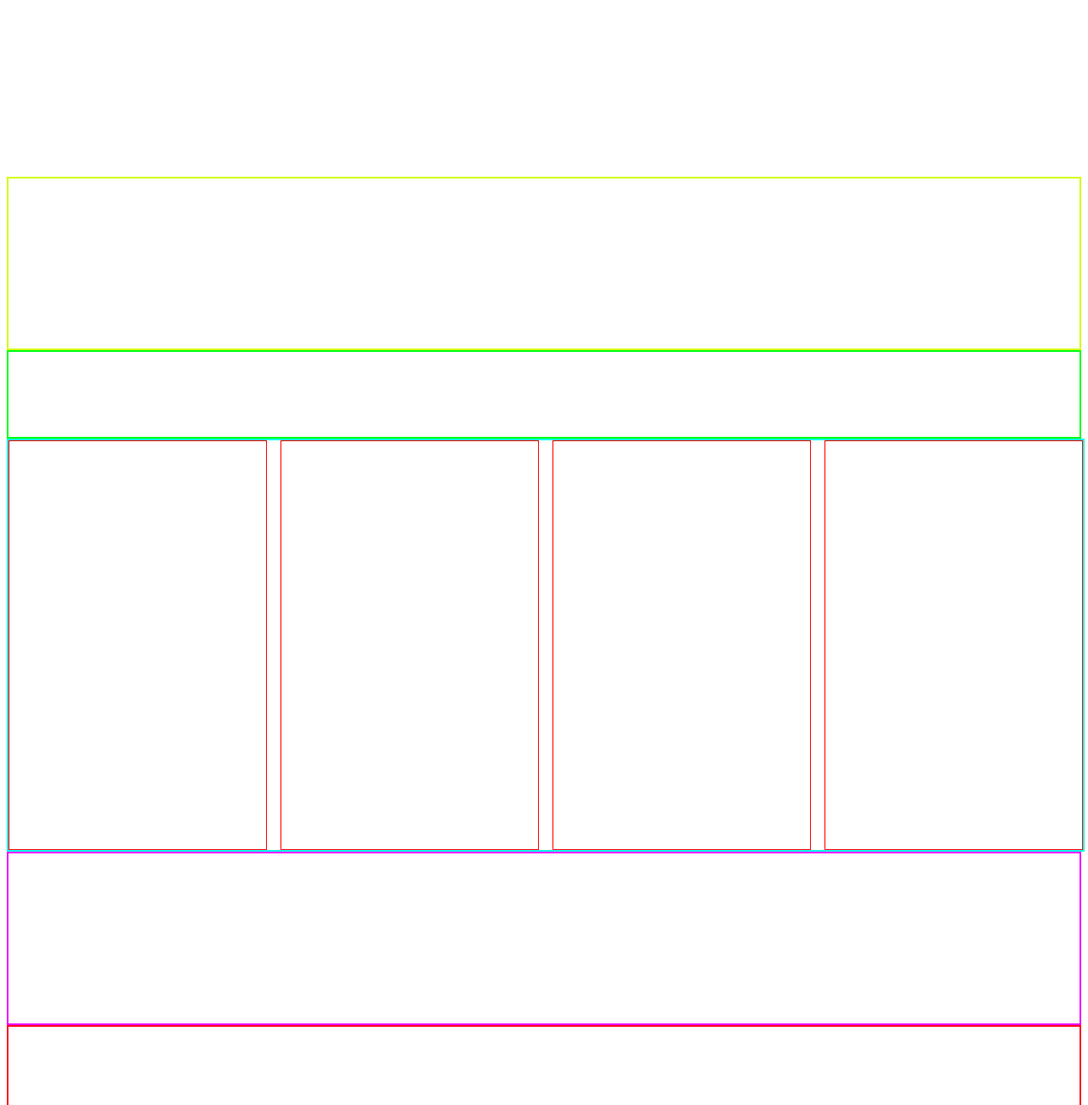
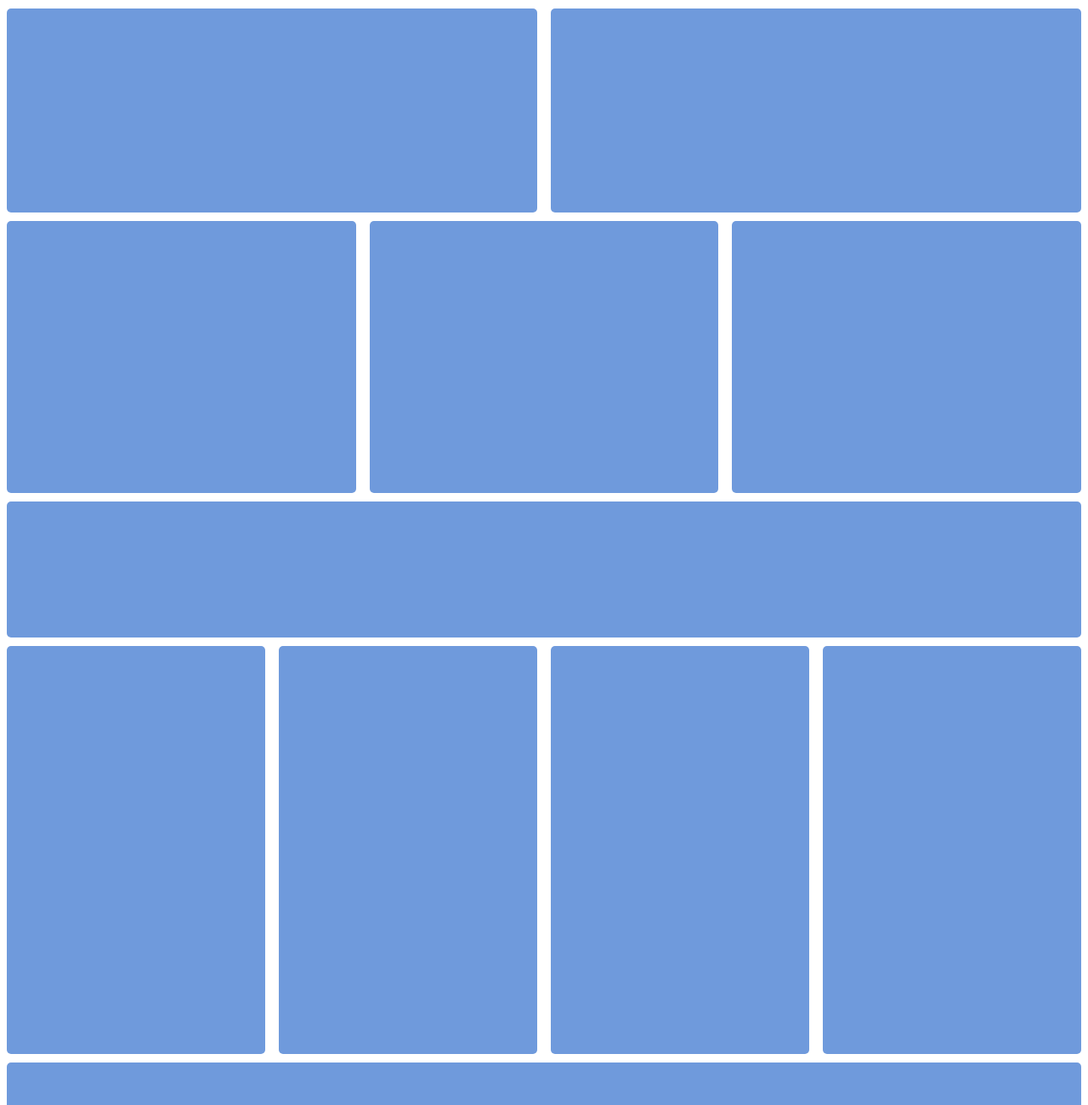
Before and after one commit to garethrwilliams/quote-layout, a plain HTML site: page index.html in a window 1280 px wide. Shown: the top 1300 px of the page at 85% size. Drawn offline with Linux system fonts and the light colour scheme.

Commit message:
Creates a responsive design for all elements

```diff
--- a/style/index.css
+++ b/style/index.css
@@ -1,29 +1,44 @@
-
-
 .container {
   width: 100%;
   height: auto;
 }
-
+/* Top */
 .container > .top {
-  /* border: 2px red solid; */
-  height: 200px;
+  margin: 10px auto;
+  height: auto;
+  display: grid;
+  grid-template-columns: repeat(auto-fit, minmax(500px, 1fr));
+  gap: 1em;
+}
+.container > .top div {
+  background-color: rgba(15, 88, 197, 0.599);
+  height: 15em;
+  border-radius: 5px;
 }
 
+/* Header */
 .container > .header {
-  border: 2px rgb(208, 255, 0) solid;
-  height: 200px;
-  wid
+  margin: 10px auto;
+  height: auto;
+  display: grid;
+  grid-template-columns: repeat(auto-fit, minmax(300px, 1fr));
+  gap: 1em;
+}
+.container > .header div {
+  background-color: rgba(15, 88, 197, 0.599);
+  height: 20em;
+  border-radius: 5px;
 }
 
+/* Timeline image */
 .container > .timeline-display {
-  border: 2px rgb(0, 255, 21) solid;
-  height: 100px;
+  background-color: rgba(15, 88, 197, 0.599);
+  height: 10em;
+  border-radius: 5px;
 }
 /* Main */
 .container > .main {
-  border: 2px rgb(0, 255, 234) solid;
-  margin: 0 auto;
+  margin: 10px auto;
   width: 100%;
   height: auto;
   display: grid;
@@ -32,22 +47,42 @@
   gap: 1em;
 }
 .container > .main div {
-  border: 1px red solid;
+  background-color: rgba(15, 88, 197, 0.599);
   height: 30em;
+  border-radius: 5px;
 }
 
-
+/* Service  text */
 .container > .service-text {
-  border: 2px rgb(238, 0, 255) solid;
-  height: 200px;
+  background-color: rgba(15, 88, 197, 0.599);
+  height: 10em;
+  border-radius: 5px;
 }
 
+/* Service */
 .container > .service {
-  border: 2px rgb(255, 0, 34) solid;
-  height: 200px;
+  margin: 10px auto;
+  height: auto;
+  display: grid;
+  grid-template-columns: repeat(auto-fit, minmax(400px, 1fr));
+  gap: 1em;
+}
+.container > .service div {
+  background-color: rgba(15, 88, 197, 0.599);
+  height: 30em;
+  border-radius: 5px;
 }
 
+/* Sign */
 .container > .sign {
-  border: 2px rgb(238, 255, 0) solid;
-  height: 200px;
+  margin: 10px auto;
+  height: auto;
+  display: grid;
+  grid-template-columns: repeat(auto-fit, minmax(500px, 1fr));
+  gap: 1em;
 }
+.container > .sign div {
+  background-color: rgba(15, 88, 197, 0.599);
+  height: 30em;
+  border-radius: 5px;
+}
```
